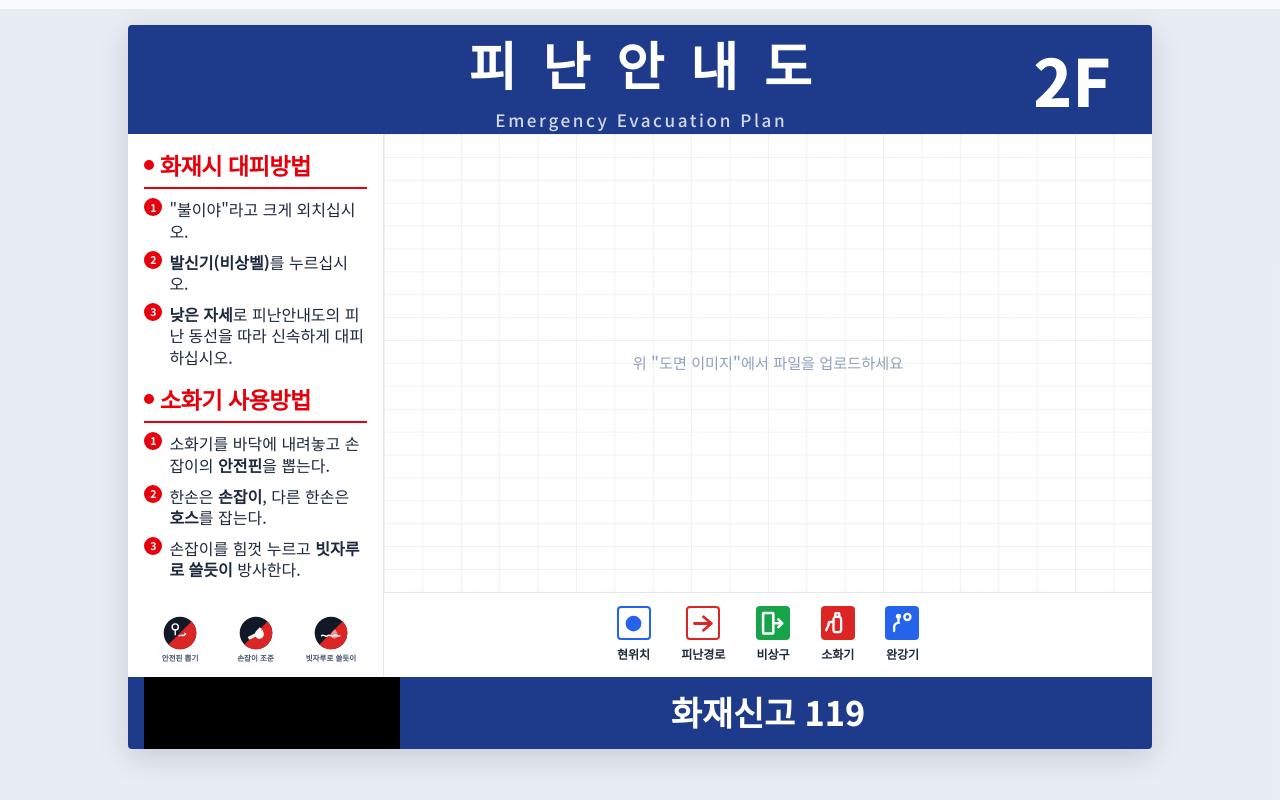
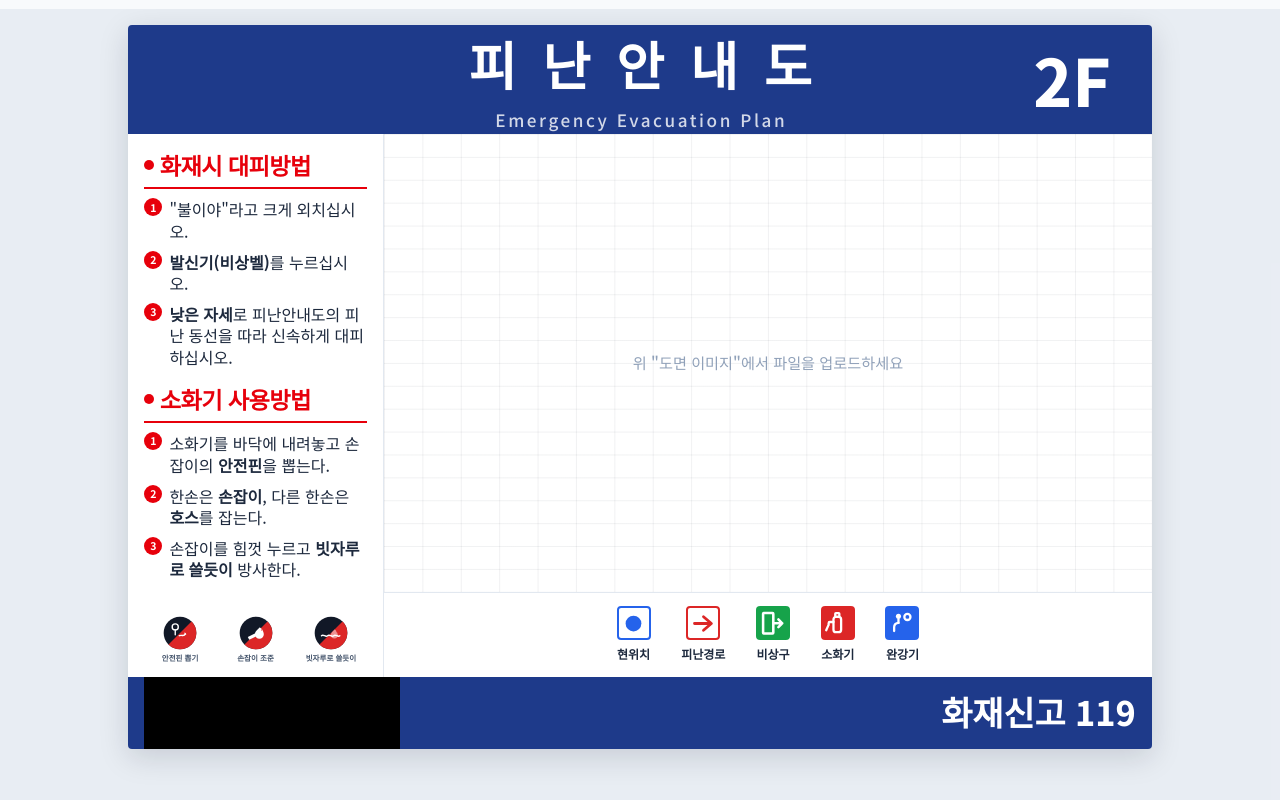
Before and after one commit to choyj7709-art/chocho, a Next.js app: page /design/fire-safety-plan in a window 1280 px wide. Shown: the part 246-1046 px from the top of the page. Built offline with nearby package versions, Linux system fonts and the light colour scheme.

Commit message:
소방도면 화재신고 119 텍스트를 하단 바 오른쪽 끝에 붙임

```diff
--- a/src/app/design/fire-safety-plan/page.tsx
+++ b/src/app/design/fire-safety-plan/page.tsx
@@ -835,7 +835,7 @@
                     />
                   )}
                 </div>
-                <div className="flex flex-1 items-center justify-center">
+                <div className="flex flex-1 items-center justify-end">
                   <span className="whitespace-nowrap text-[2.11rem] font-extrabold text-white">
                     화재신고 119
                   </span>
```
